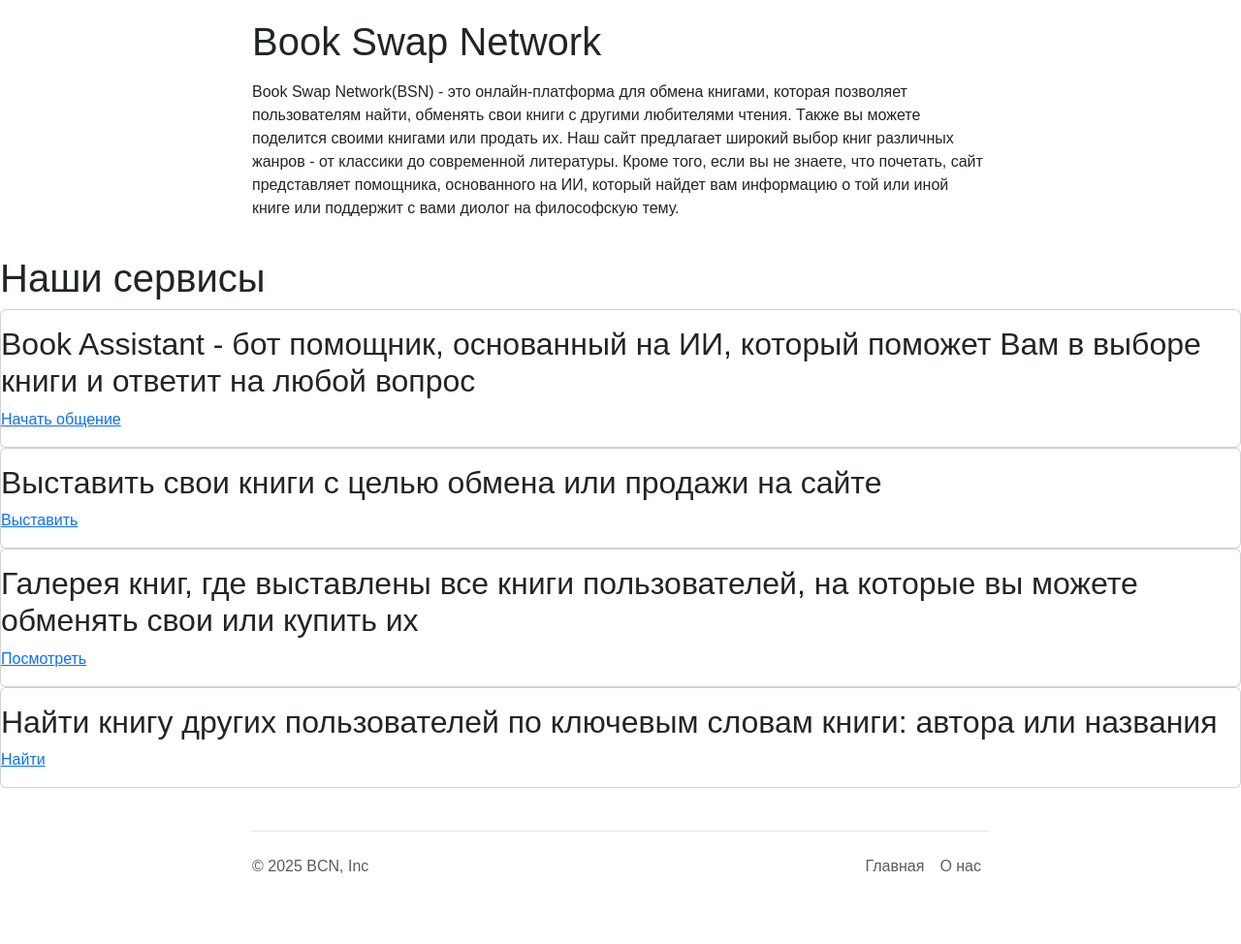
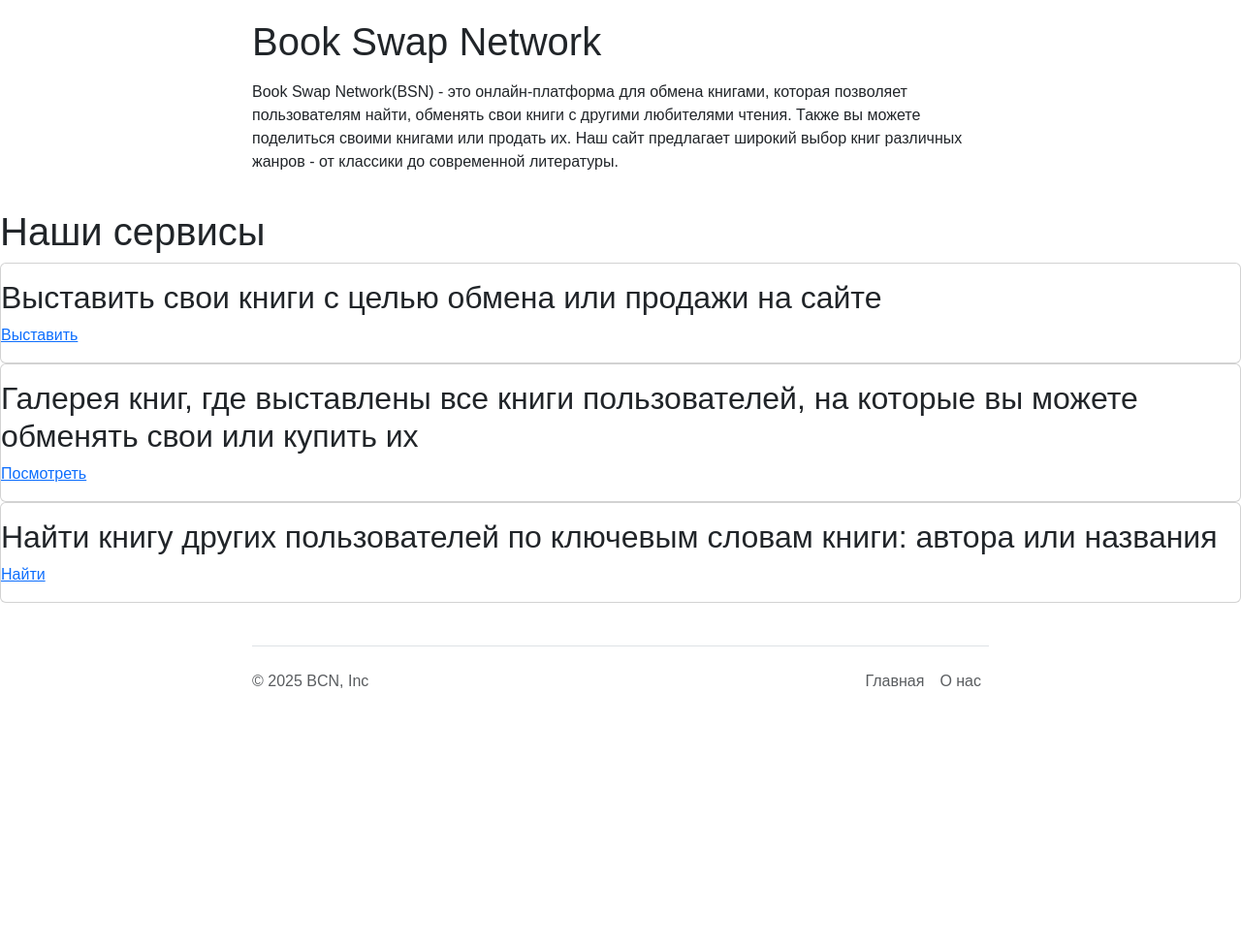
Before and after one commit to TeemUr-Check/BSN, a Flask app: page /main in a window 1280 px wide. Shown: the part 526-1500 px from the top of the page at 97% size. After the commit the page ends 1236 px from the top, so only its background shows below. Run offline with Flask 3, Linux system fonts and the light colour scheme.

Commit message:
Add files via upload

```diff
--- a/templates/about.html
+++ b/templates/about.html
@@ -18,7 +18,7 @@
         <div class="col-lg-8 col-md-10 text-start">
             <p class="mb-3">
                 <strong>Book Swap Network</strong> - сайт, созданный в <strong>2025 году</strong>.
-                Разработанный на основе <strong>ИИ</strong> и написанный на самых <strong>современных языках
+                Написанный на самых <strong>современных языках
                 программирования</strong>.
                 <strong>BSN</strong> представляет из себя <strong>уникальную среду</strong>, которая не имеет аналогов,
                 ни в нашей стране, ни за её пределами.
@@ -50,10 +50,6 @@
                             <li class="list-group-item" style="background-color: rgba(106, 17, 203, 0.05);">
                                 <span class="badge bg-purple me-2">🔐</span>
                                 <strong>Улучшенная регистрация</strong> - теперь нет багов с вылетом сайта при указании существуещего ник-нейма
-                            </li>
-                            <li class="list-group-item" style="background-color: rgba(106, 17, 203, 0.05);">
-                                <span class="badge bg-purple me-2">🤖</span>
-                                <strong>Доработан AI-помощник</strong> - теперь понимает сложные запросы
                             </li>
                         </ul>
                     </div>
--- a/templates/add_article.html
+++ b/templates/add_article.html
@@ -8,7 +8,7 @@
     <link rel="stylesheet" type="text/css" href="{{ url_for('static', filename='styles_index.css') }}">
     <style>
         .form-container {
-            max-width: 600px;
+            max-width: 750px;
             margin: 30px auto;
             padding: 20px;
             background-color: rgba(255, 255, 255, 0.9);
--- a/templates/base.html
+++ b/templates/base.html
@@ -18,33 +18,29 @@
         <nav class="horizontal-nav primary-wrapper" role='navigation'>
             <ul>
                 <li class="active-link"><a href="/main">Главная</a></li>
-                <li><a href="/AI">AI Ассистент</a></li>
                 <li><a href="/share">Поделиться книгой</a></li>
                 <li><a href="/gallery">Галерея книг</a></li>
                 <li><a href="/explorer">Найти книгу</a></li>
                 <li><a href="/about">О нас</a></li>
+                <!-- Добавленная кнопка выхода -->
+                <li><a href="/logout" style="color: #ff4444;">Выйти</a></li>
             </ul>
         </nav>
         <label for="mobile-menu-toggle" class="mobile-menu-label hidden"></label>
     </div>
 
+    <!-- Остальная часть шапки без изменений -->
     <div class="banner">
-
         <div class="banner-image"></div>
-
         <div class="primary-wrapper">
-
             <h1 class="site-title"><a href="#">BOOK SWAP NETWORK</a></h1>
             <div class="site-tagline">"Книга — такое же явление жизни, как человек, она — тоже факт живой, говорящий, и
                 она менее «вещь», чем все другие вещи, созданные и создаваемые человеком."
             </div>
             <div class="site-tagline">М. Горький
             </div>
-
         </div>
-
     </div>
-
 </header>
 
 {% block body %}{% endblock %}
--- a/templates/index.html
+++ b/templates/index.html
@@ -13,10 +13,8 @@
     <p>   </p>
     <p> Book Swap Network(BSN) - это онлайн-платформа для обмена книгами, которая позволяет пользователям найти,
         обменять свои
-        книги с другими любителями чтения. Также вы можете поделится своими книгами или продать их.
-        Наш сайт предлагает широкий выбор книг различных жанров - от классики до современной литературы.
-        Кроме того, если вы не знаете, что почетать, сайт представляет помощника, основанного на ИИ,
-        который найдет вам информацию о той или иной книге или поддержит с вами диолог на философскую тему.</p>
+        книги с другими любителями чтения. Также вы можете поделиться своими книгами или продать их.
+        Наш сайт предлагает широкий выбор книг различных жанров - от классики до современной литературы.</p>
 </div>
 <head>
     <meta charset="UTF-8">
@@ -48,14 +46,6 @@
         <h1 class="heading__title">Наши сервисы</h1>
     </div>
     <div class="cards">
-        <div class="card card-1">
-            <div class="card__icon"><i class="fas fa-bolt"></i></div>
-            <p class="card__exit"><i class="fas fa-times"></i></p>
-            <h2 class="card__title">Book Assistant - бот помощник, основанный на ИИ, который поможет Вам в выборе книги и ответит на любой вопрос</h2>
-            <p class="card__apply">
-                <a class="card__link" href="/AI">Начать общение<i class="fas fa-arrow-right"></i></a>
-            </p>
-        </div>
         <div class="card card-2">
             <div class="card__icon"><i class="fas fa-bolt"></i></div>
             <p class="card__exit"><i class="fas fa-times"></i></p>
```
Also changed, not shown: templates/auth_bad.html (line endings or trailing spaces), templates/authorization.html (line endings or trailing spaces), templates/before.html (line endings or trailing spaces), templates/gallery.html (line endings or trailing spaces), templates/prob.html (line endings or trailing spaces), templates/registration.html (line endings or trailing spaces), templates/successfulauth.html (line endings or trailing spaces), templates/successfulregis.html (line endings or trailing spaces).
